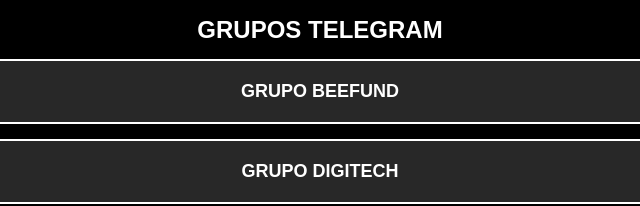
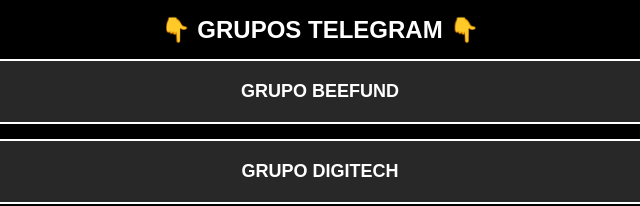
Before and after one commit to kingprojetos/meus-site, a plain HTML site: page index.html in a window 1280 px wide. Shown: the part 183-389 px from the top of the page, 320-960 px from the left. Drawn offline with Linux system fonts and the light colour scheme.

Commit message:
Update index.html
atualizado

```diff
--- a/index.html
+++ b/index.html
@@ -59,7 +59,7 @@
 <body>
 
     <div class="logo"></div>
-    <h1>GRUPOS TELEGRAM</h1>
+    <h1>👇 GRUPOS TELEGRAM 👇</h1>
 
     <a href="https://t.me/beefund_gtexbrasil" class="button">
         <img src="imagens/g1.jpg" alt="BEEFUND">
```
